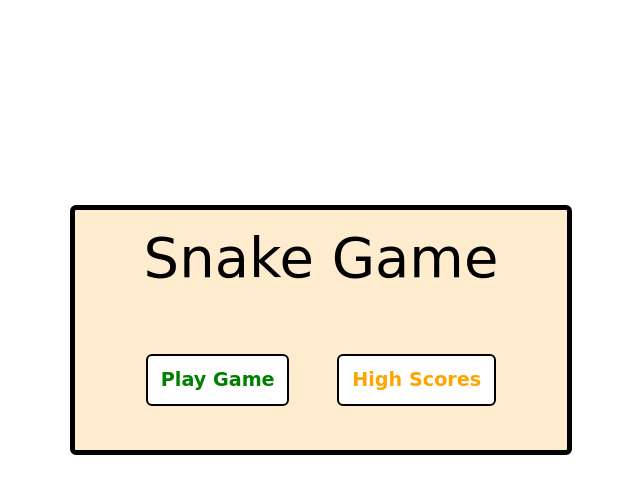
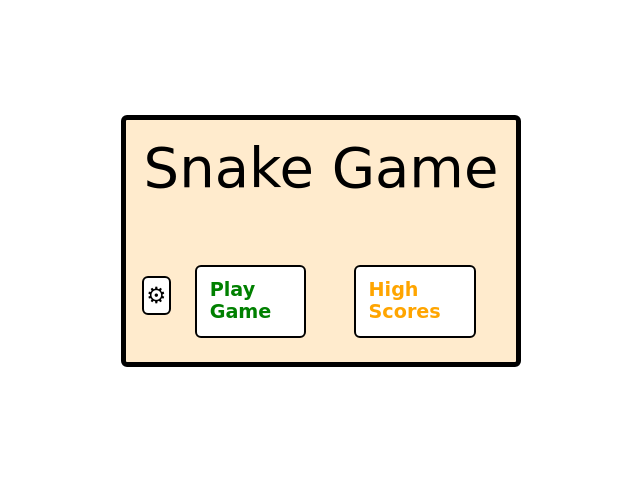
Before and after one commit to Evan-Ferro/Snake-Game, a plain HTML site: page index.html in a window 1280 px wide. Shown: the whole page, without its empty margins (319-959 px from the left). Drawn offline with Linux system fonts and the light colour scheme.

Commit message:
Add new css and settings icon

```diff
--- a/index.html
+++ b/index.html
@@ -14,9 +14,15 @@
                 <p class="title-text">Snake Game</p>
             </div>
             <div class="score-box">
+                <div class="settings-wrap">
+                    <div class="gear-wrap">
+                        <span class="gear-icon">&#x2699;</span>
+                    </div>
+                </div>
                 <div class="start-game"><div onclick="startGame()" class="play-btn"> Play Game </div></div>
                 <div class="high-score"><div onclick="scoreList()" class="hs-btn"> High Scores </div></div>
             </div>
+
         </div>
         <div id="gameOver" class="end-game-container">
             <div class="end-game">
--- a/snake.css
+++ b/snake.css
@@ -353,10 +353,10 @@ display: none;
     position: relative;
     display: flex;
     flex-direction: column;
-    width: 60%;
+    width: 70%;
     height: 60%;
     margin: auto;
-    margin-top: 10%;
+    margin-top: 2%;
 }
 
 .container{
@@ -369,8 +369,7 @@ display: none;
     background-color: blanchedalmond;
     margin-top: 10%;
     padding: 1rem;
-    width: 60%;
-    height: 13rem;
+    width: 40%;
 }
 
 .title-wrap{
@@ -520,7 +519,7 @@ display: none;
     display: none;
     flex-direction: column;
     margin: auto;
-    margin-top: -5%;
+    margin-top: 4%;
     border: 4px solid white;
     border-radius: 9.4px;
     box-shadow: 3px 2px 9px 0px black;
@@ -909,6 +908,32 @@ display: none;
     margin-right: 14rem;
 }
 
+.settings-wrap{
+    border: 2px solid black;
+    border-radius: 6px;
+    position: relative;
+    display: flex;
+    justify-content: center;
+    width: 7%;
+    background-color: white;
+    cursor: pointer;
+    margin-top: 1.2rem;
+    height: 5%;
+}
+
+.gear-wrap{
+    padding: 0.1rem;
+    display: flex;
+    justify-content: center;
+}
+
+.gear-icon{
+    font-family: cursive;
+    font-size: 1.4rem;
+    font-weight: 600;
+    padding: 0.2rem;
+}
+
 /* The Apple growing & shrinking animation*/
 .appleScale{
     animation: appleGrow 1s linear infinite alternate;
--- a/snake.js
+++ b/snake.js
@@ -103,7 +103,7 @@ function startGame(){
 
     const gameBoard = document.getElementById('gameBoard');
     gameBoard.append(Snake);
-    Snake.innerText = '^';
+    Snake.innerText = 'o o';
     Snake.style.color = 'white';
     Snake.style.textAlign = 'center';
 
```
